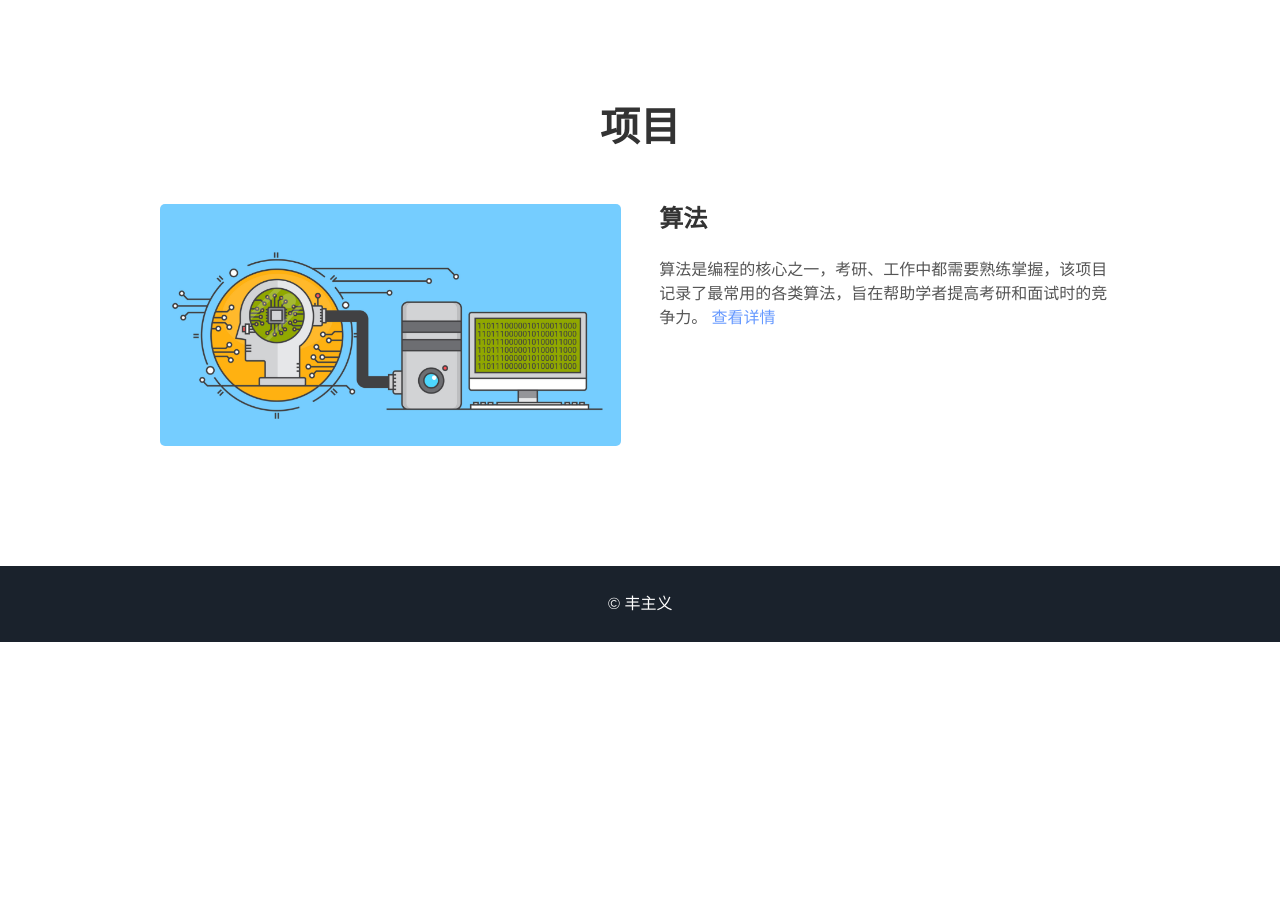
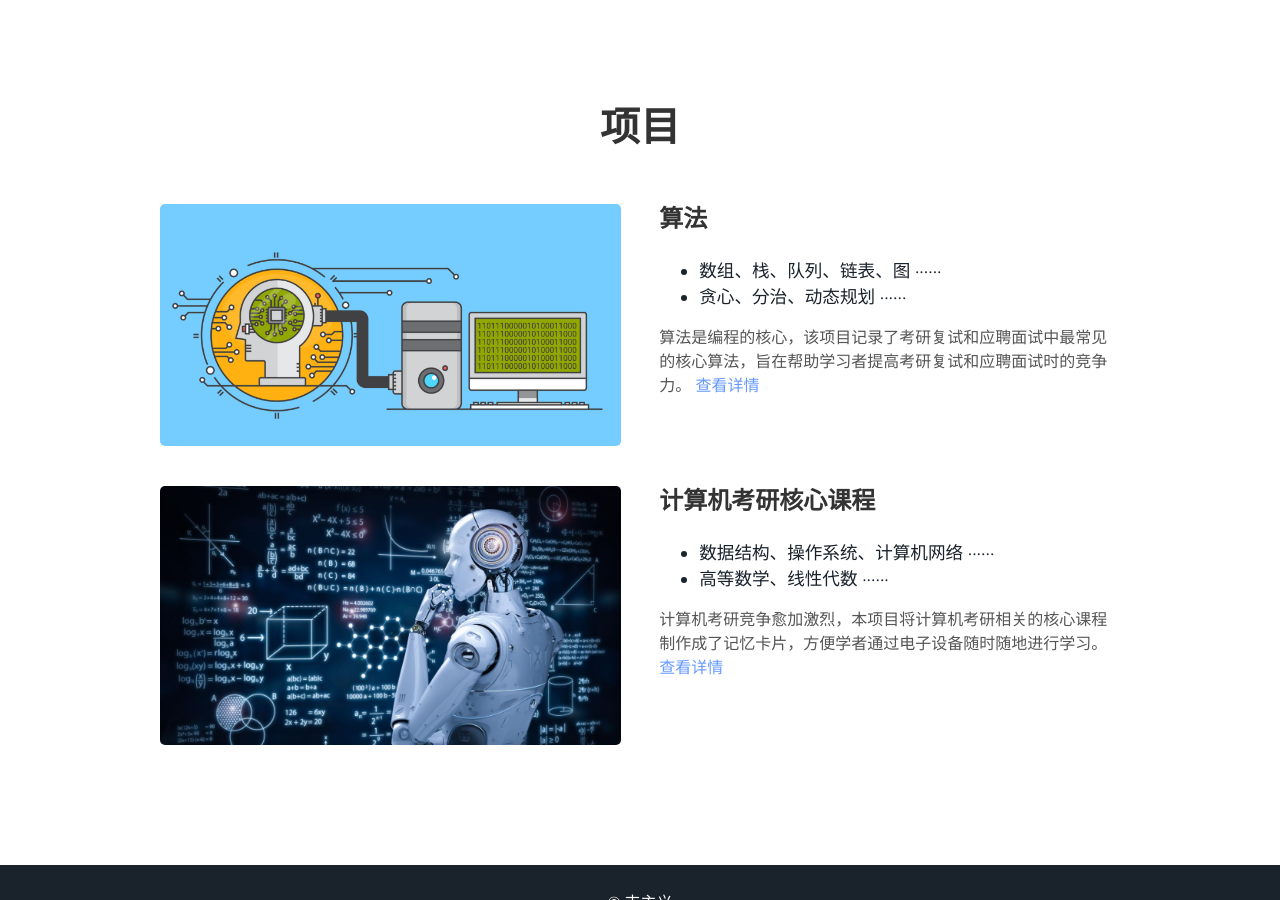
Before and after one commit to windbio/windbio.github.io, a Jekyll site: the page built from index.html, in a window 1280 px wide and 900 px high, scrolled down 1423 px. Built offline with Jekyll 4.4.1, drawn with Linux system fonts in a browser that asks for light colours; before the commit the page ends 2065 px from its top, so only the background shows below that.

Commit message:
添加计算机考研核心课程

```diff
--- a/_includes/projects.html
+++ b/_includes/projects.html
@@ -7,8 +7,27 @@
     </div>
     <div class="contents-right">
         <h3> 算法 </h3>
-        <p>算法是编程的核心之一，考研、工作中都需要熟练掌握，该项目记录了最常用的各类算法，旨在帮助学者提高考研和面试时的竞争力。
+        <ul>
+            <li>数组、栈、队列、链表、图 ······</li>
+            <li>贪心、分治、动态规划 ······</li>
+        </ul>
+        <p>算法是编程的核心，该项目记录了考研复试和应聘面试中最常见的核心算法，旨在帮助学习者提高考研复试和应聘面试时的竞争力。
             <a href="https://www.notion.so/windbio/500f0f00b38a450c9cb51fca65c9dedd" target="_blank">查看详情</a>
         </p>
     </div>
 </div>
+<div class="user-projects">
+    <div class="images-left">
+        <img alt="mountains" src="{{ "/src/img/cs.jpeg" }}" />
+    </div>
+    <div class="contents-right">
+        <h3> 计算机考研核心课程 </h3>
+        <ul>
+            <li>数据结构、操作系统、计算机网络 ······</li>
+            <li>高等数学、线性代数 ······</li>
+        </ul>
+        <p>计算机考研竞争愈加激烈，本项目将计算机考研相关的核心课程制作成了记忆卡片，方便学者通过电子设备随时随地进行学习。
+            <a href="https://windbio.notion.site/c7ac5693bef84517977258ef1806e340" target="_blank">查看详情</a>
+        </p>
+    </div>
+</div>
```
Also changed, not shown: src/img/cs.jpeg (added).
